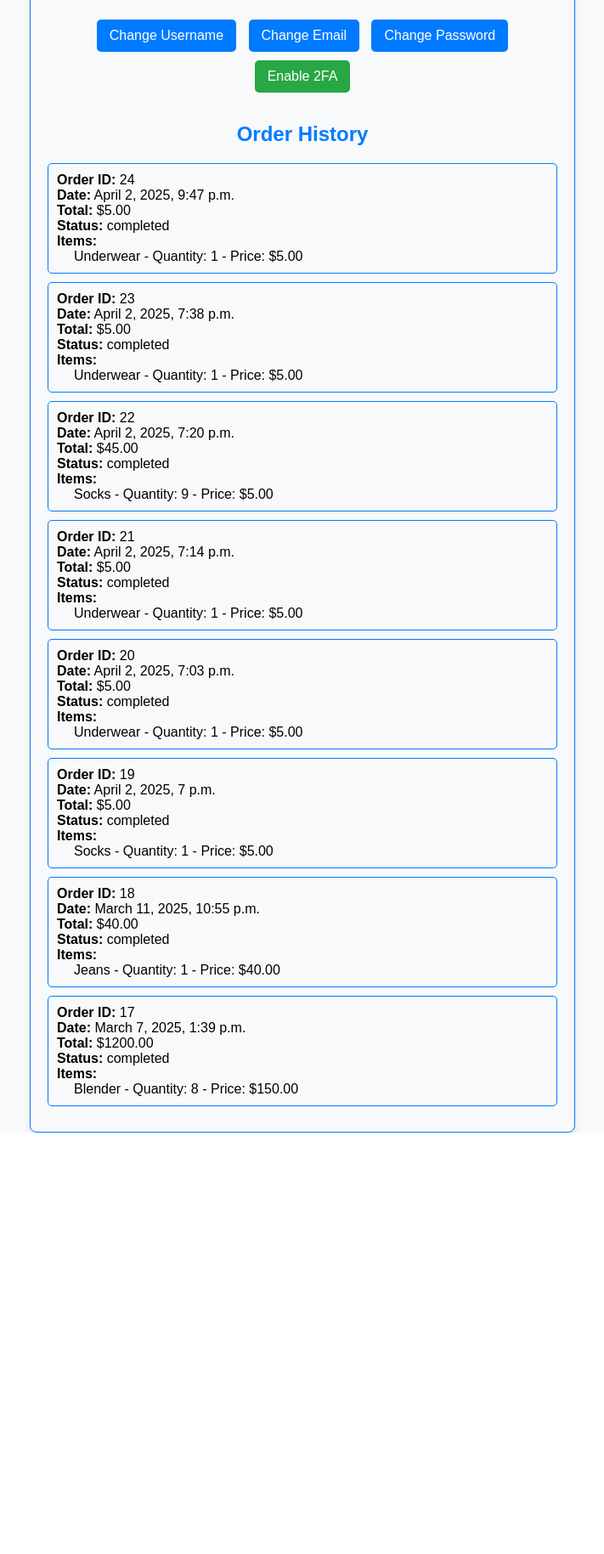
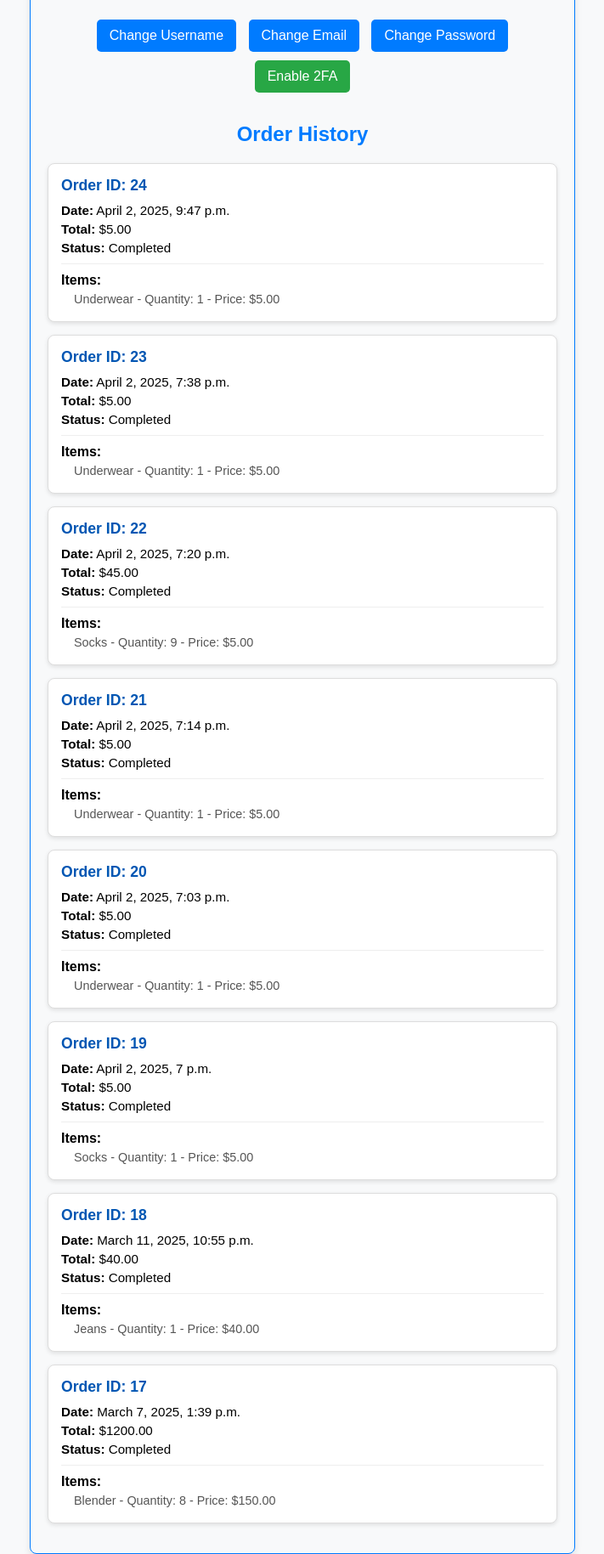
Before and after one commit to Sergentiu/QuickCart, a Django app: page /accounts/profile/ in a window 1280 px wide. Shown: the part 234-2063 px from the top of the page at 85% size, without its empty margins (284-995 px from the left). Before the commit the page ends 1567 px from the top, so only its background shows below. Run offline with Django 5.2, Linux system fonts and the light colour scheme; a user stored in the database is signed in; data comes from the database, SQL or seed files in the repository; both versions use the stored data as it was after the commit; parts of the project's set-up code (start-up, migrations or seed data) failed here and were passed over.

Commit message:
Improved UI

```diff
--- a/profileapp/templates/profile.html
+++ b/profileapp/templates/profile.html
@@ -39,27 +39,31 @@
 
         <h2 style="text-align: center; color: #007BFF; margin-top: 30px;">Order History</h2>
 
-        <div style="margin-top: 20px; text-align: left;">
+        <div class="order-history-container" style="margin-top: 20px; text-align: left;">
             {% if orders %}
                 <ul style="list-style: none; padding: 0;">
                     {% for order in orders %}
-                        <li style="padding: 10px; border: 1px solid #007BFF; border-radius: 5px; margin-bottom: 10px;">
-                            <strong>Order ID:</strong> {{ order.id }}<br>
-                            <strong>Date:</strong> {{ order.date }}<br>
-                            <strong>Total:</strong> ${{ order.total }}<br>
-                            <strong>Status:</strong> {{ order.status }}<br>
+                        <li class="order-card">
+                            <div class="order-details">
+                                <span class="order-id"><strong>Order ID:</strong> {{ order.id }}</span>
+                                <span class="order-date"><strong>Date:</strong> {{ order.date }}</span>
+                                <span class="order-total"><strong>Total:</strong> ${{ order.total|floatformat:2 }}</span>
+                                <span class="order-status"><strong>Status:</strong> {{ order.status|capfirst }}</span>
+                            </div>
+                            <div class="order-items">
                                 <strong>Items:</strong>
-                            <ul style="list-style: none; padding-left: 20px;">
+                                <ul class="order-items-list" style="list-style: none; padding-left: 15px; margin-top: 5px;">
                                     {% if order.items.count > 0 %}
                                         {% for item in order.items.all %}
-                                        <li>
-                                            {{ item.product.name }} - Quantity: {{ item.quantity }} - Price: ${{ item.price }}
+                                            <li class="order-item">
+                                                {{ item.product.name }} - Quantity: {{ item.quantity }} - Price: ${{ item.price|floatformat:2 }}
                                             </li>
                                         {% endfor %}
                                     {% else %}
                                         <li>No items found for this order.</li>
                                     {% endif %}
                                 </ul>
+                            </div>
                         </li>
                     {% endfor %}
                 </ul>
@@ -73,5 +77,72 @@
         button:hover {
             background-color: #0056b3; /* Darker blue on hover */
         }
+
+        /* Order History Styling */
+        .order-history-container {
+            margin-top: 20px;
+        }
+
+        .order-card {
+            background-color: #fff;
+            border: 1px solid #ddd;
+            border-radius: 8px;
+            padding: 15px;
+            margin-bottom: 15px;
+            box-shadow: 0 2px 5px rgba(0,0,0,0.1);
+            transition: box-shadow 0.3s ease;
+        }
+
+        .order-card:hover {
+             box-shadow: 0 4px 10px rgba(0,0,0,0.15);
+        }
+
+        .order-details span {
+            display: block;
+            margin-bottom: 5px;
+            font-size: 0.95em;
+        }
+
+        .order-details .order-id {
+             font-size: 1.1em;
+             font-weight: bold;
+             color: #0056b3;
+             margin-bottom: 10px;
+        }
+
+        .order-items {
+            margin-top: 10px;
+            padding-top: 10px;
+            border-top: 1px solid #eee;
+        }
+
+        .order-items-list {
+            font-size: 0.9em;
+            color: #555;
+        }
+
+        .order-item {
+            margin-bottom: 3px;
+        }
+
+        /* Dark Mode Order History */
+        .dark-mode .order-card {
+            background-color: #2d2d2d;
+            border-color: #444;
+            color: #eee;
+        }
+
+        .dark-mode .order-details .order-id {
+            color: #66b3ff; /* Lighter blue for dark mode */
+        }
+
+        .dark-mode .order-items {
+            border-top-color: #444;
+        }
+
+         .dark-mode .order-items-list {
+            color: #bbb;
+        }
+
     </style>
 {% endblock main %}
--- a/shop/templates/faq_page.html
+++ b/shop/templates/faq_page.html
@@ -12,6 +12,11 @@
         {% empty %}
             <p>No FAQs available.</p>
         {% endfor %}
+    </div>
+
+    <!-- Back to Products Button -->
+    <div style="text-align: center; margin-top: 20px;">
+        <a href="{% url 'product_list' %}" class="back-btn">Back to Products</a>
     </div>
 
     <style>
--- a/shop/templates/policies_page.html
+++ b/shop/templates/policies_page.html
@@ -12,6 +12,11 @@
         {% empty %}
             <p>No policies available.</p>
         {% endfor %}
+    </div>
+
+    <!-- Back to Products Button -->
+    <div style="text-align: center; margin-top: 20px;">
+        <a href="{% url 'product_list' %}" class="back-btn">Back to Products</a>
     </div>
 
     <style>
```
Also changed, not shown: cart/templates/cart.html (+14 -3 lines), chatbot/templates/chat.html (+51 -11 lines), shop/templates/base.html (+43 -0 lines), shop/views.py (+12 -2 lines), db.sqlite3. Lines whose indentation alone changed are shown as unchanged.
